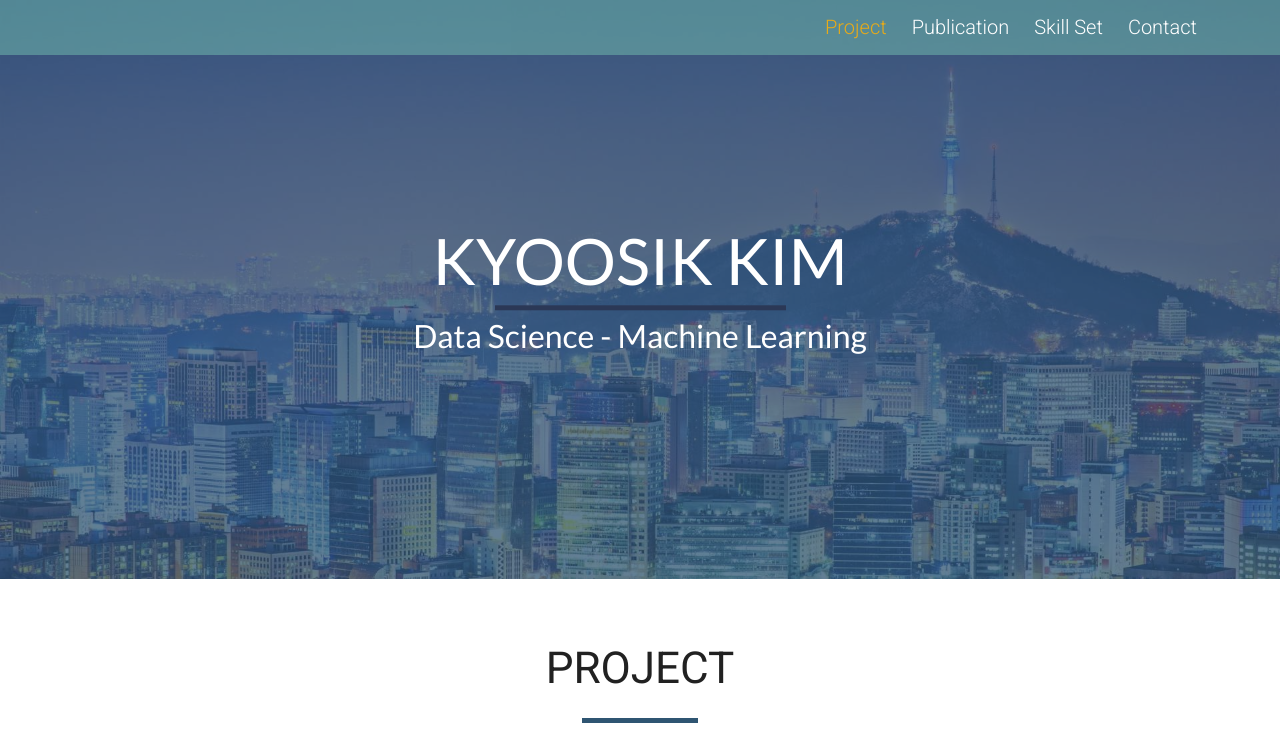
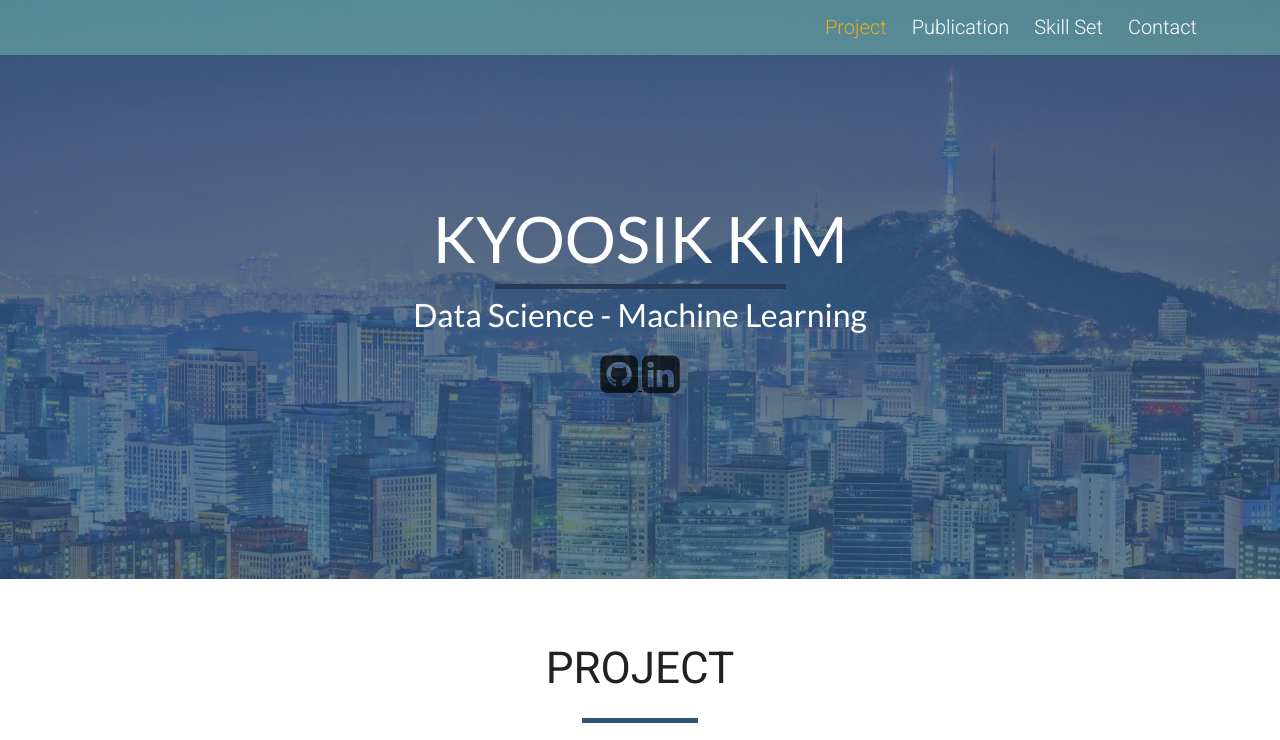
Before and after one commit to Q-shick/portfolio, a website: page app/index.html in a window 1280 px wide. Shown: the top 740 px of the page. Drawn offline with Linux system fonts and the light colour scheme.

Commit message:
Added icons on the top

```diff
--- a/app/index.html
+++ b/app/index.html
@@ -8,6 +8,7 @@
   <meta name="description" content="About Kyoosik Kim and his data science projects">
 
   <link rel="stylesheet" href="temp/styles/styles.css">
+  <link rel="stylesheet" href="https://cdnjs.cloudflare.com/ajax/libs/font-awesome/4.7.0/css/font-awesome.min.css">
   <link href="https://fonts.googleapis.com/css?family=Lato" rel="stylesheet">
 </head>
 
@@ -42,9 +43,17 @@
       <!--main title (name & portrait)-->
       <div class="main-top__text-content">
         <div class="wrapper">
+          <br/>
           <h1 class="main-top__title">KYOOSIK KIM</h1>
           <hr class="wrapper__line">
           <p class="main-top__description">Data Science - Machine Learning</p>
+          <br/>
+          <a href="https://github.com/Q-shick" target="_blank" style="color:black;">
+            <i class="fa fa-github-square" style="font-size:2.75rem;opacity:0.7"></i>
+          </a>
+          <a class="icon__top" href="https://www.linkedin.com/in/kyoosik-kim-080b17126/" target="_blank" style="color:black;">
+            <i class="fa fa-linkedin-square" style="font-size:2.75rem;opacity:0.7"></i>
+          </a>
         </div>
       </div>
     </div>
```
Also changed, not shown: app/assets/images/icons/clear-view-escapes.svg (deleted), app/assets/images/icons/comment.svg (deleted), app/assets/images/icons/facebook.svg (deleted), app/assets/images/icons/fire.svg (deleted), app/assets/images/icons/globe.svg (deleted), app/assets/images/icons/instagram.svg (deleted), app/assets/images/icons/mail.svg (deleted), app/assets/images/icons/rain.svg (deleted), app/assets/images/icons/star.svg (deleted), app/assets/images/icons/twitter.svg (deleted), app/assets/images/icons/wifi.svg (deleted), app/assets/images/icons/youtube.svg (deleted).
